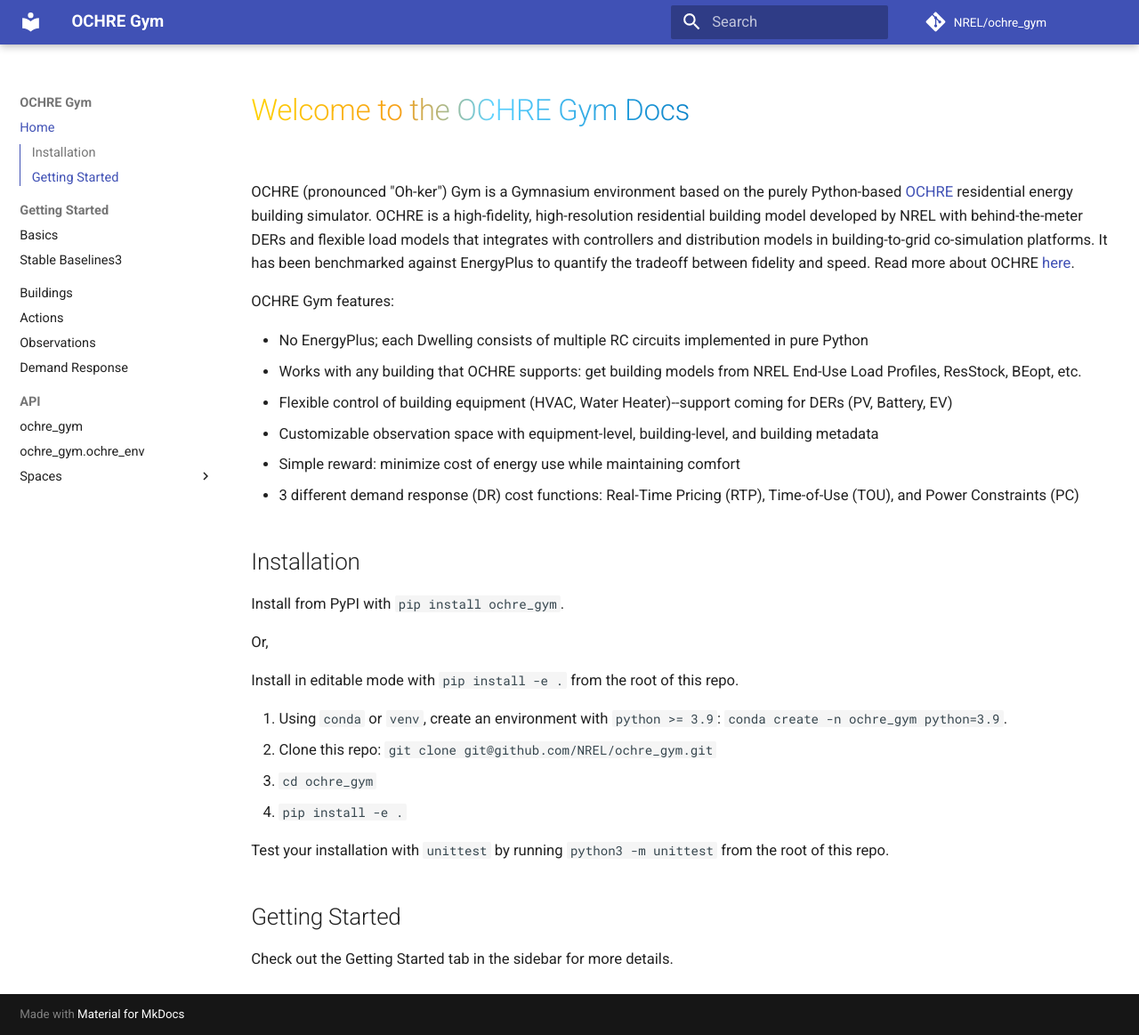
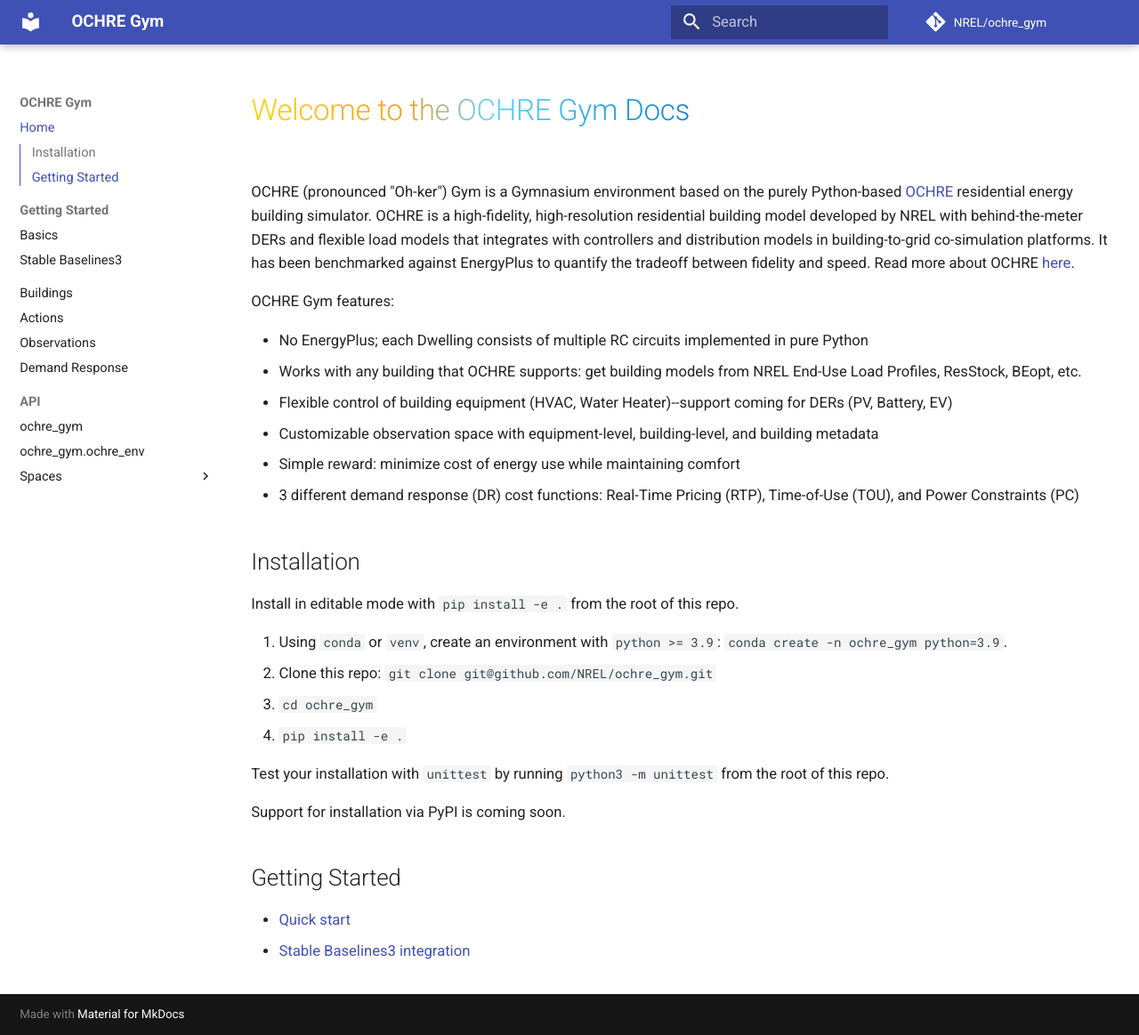
Before and after one commit to NREL/ochre_gym, an MkDocs documentation site: the page built from docs/index.md, in a window 1280 px wide and 1163 px high. Shown: the whole window at 89% size. Built offline with MkDocs 1.6.1 and Material for MkDocs 9.7.7, drawn with Linux system fonts in a browser that asks for light colours; comment, search, counter and statistics services are not loaded.

Commit message:
Updating some docs

```diff
--- a/docs/index.md
+++ b/docs/index.md
@@ -14,10 +14,6 @@
 
 ## Installation
 
-Install from PyPI with `pip install ochre_gym`.
-
-Or,
-
 Install in editable mode with `pip install -e .` from the root of this repo.
 
 1. Using `conda` or `venv`, create an environment with `python >= 3.9`: `conda create -n ochre_gym python=3.9`.
@@ -27,6 +23,9 @@
 
 Test your installation with `unittest` by running `python3 -m unittest` from the root of this repo.
 
+Support for installation via PyPI is coming soon.
+
 ## Getting Started
 
-Check out the Getting Started tab in the sidebar for more details.
+- [Quick start](https://nrel.github.io/ochre_gym/Getting%20Started/basics/)
+- [Stable Baselines3 integration](https://nrel.github.io/ochre_gym/Getting%20Started/stable_baselines/)
--- a/ochre_gym/__init__.py
+++ b/ochre_gym/__init__.py
@@ -9,7 +9,7 @@
 from ochre_gym.ochre_env import Reward
 from ochre_gym import log
 
-__version__ = "0.1.0"
+__version__ = "0.1.0a1"
 
 THIS_PATH = Path(__file__).parent.absolute()
 
```
Also changed, not shown: README.md (+2 -4 lines), docs/Getting Started/basics.md (+4 -4 lines), setup.py (+5 -3 lines), 1 other file.
